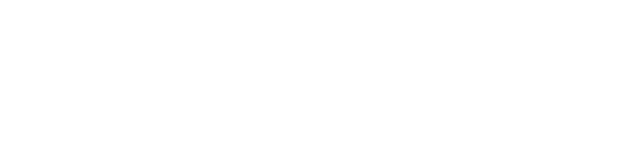
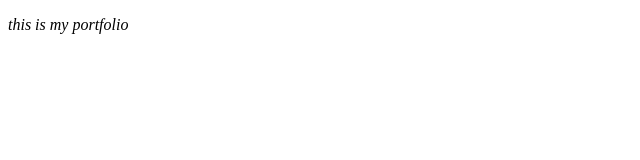
Before and after one commit to Henrygunz/PORTFOLIO, a plain HTML site: page index.html in a window 1280 px wide. Shown: the whole page, without its empty margins (0-640 px from the left). Drawn offline with Linux system fonts and the light colour scheme.

Commit message:
index html

```diff
--- a/index.html
+++ b/index.html
@@ -7,6 +7,9 @@
     <title>Document</title>
 </head>
 <body>
+    <p><i>this is my portfolio
+
+    </i></p>
 
 </body>
 </html>
```
